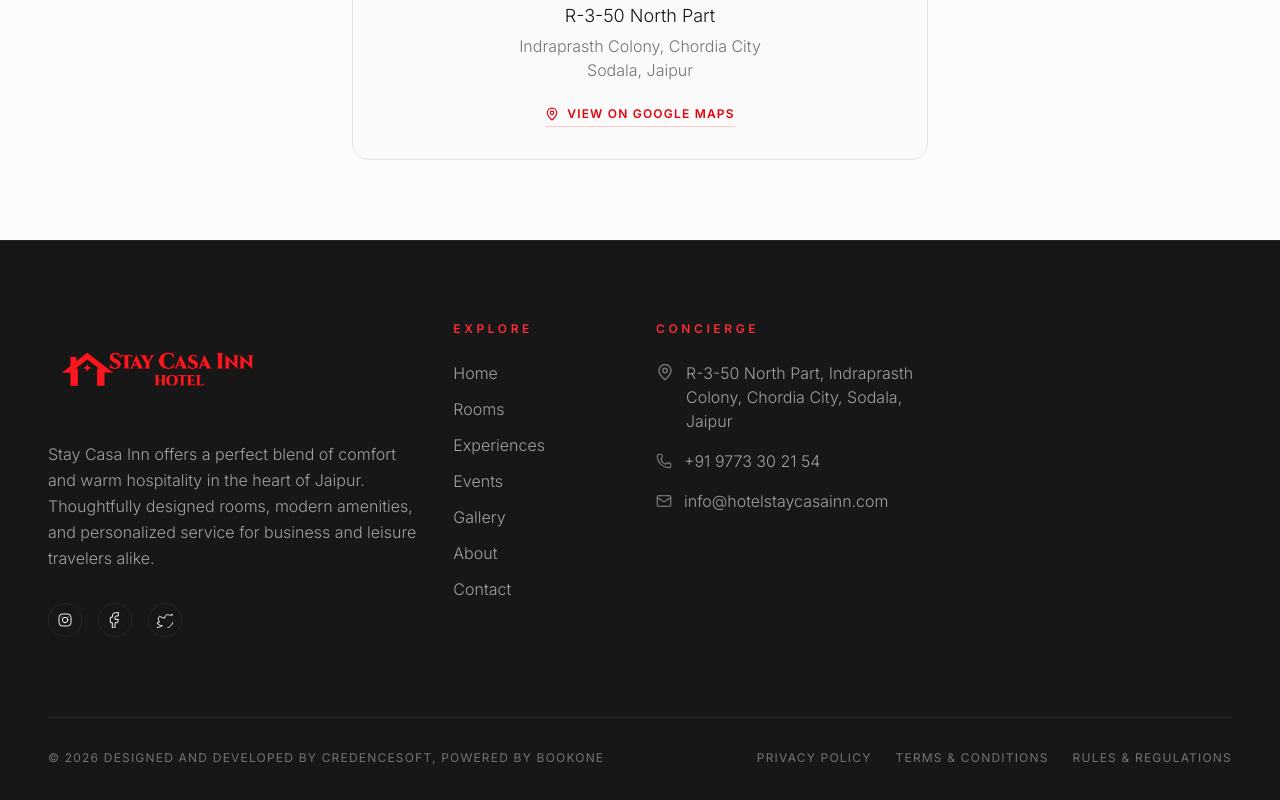
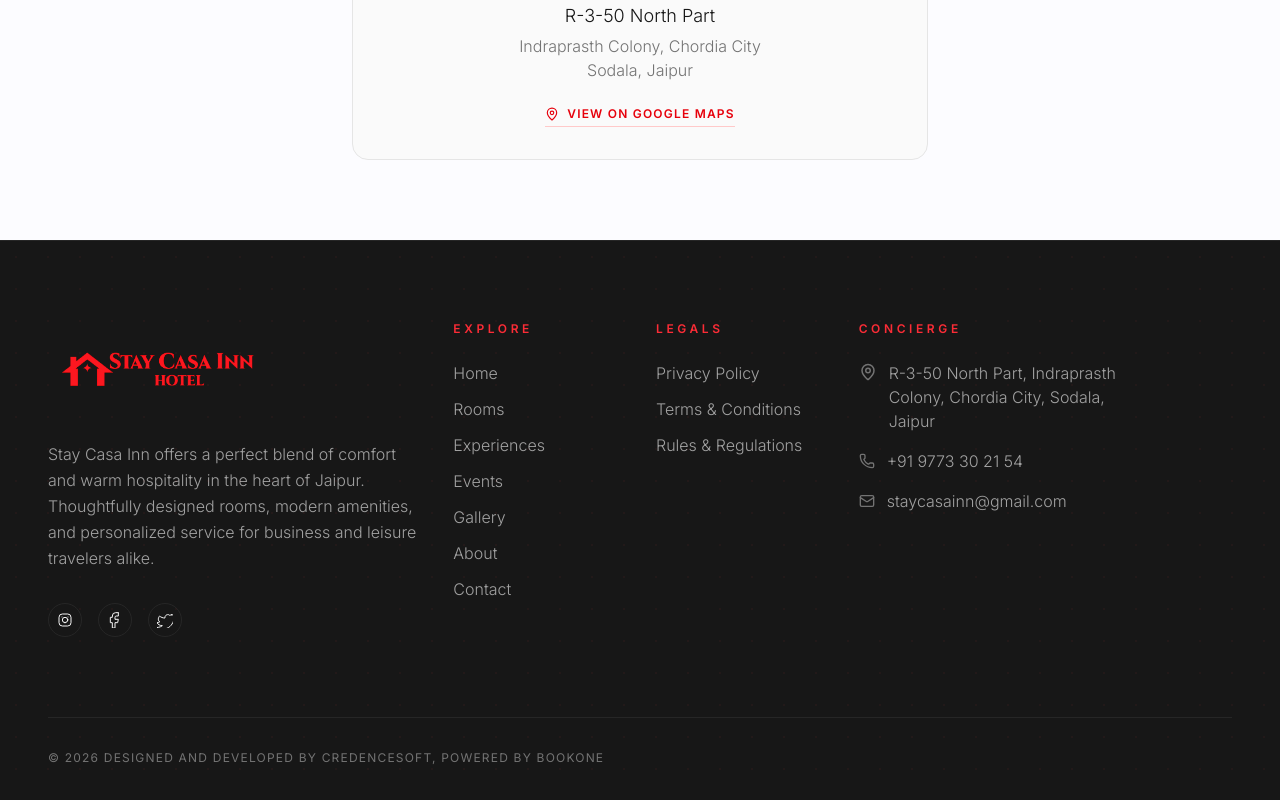
Before and after one commit to swadhinjit-credencesoft/stay-casa-, a Next.js app: page /contact in a window 1280 px wide. Shown: the part 1034-1834 px from the top of the page. Built offline with nearby package versions, Linux system fonts and the light colour scheme.

Commit message:
mail id fixed

```diff
--- a/app/contact/page.tsx
+++ b/app/contact/page.tsx
@@ -14,8 +14,8 @@ const contactInfo = [
   {
     icon: Mail,
     label: "Email",
-    value: "info@hotelstaycasainn.com",
-    href: "mailto:info@hotelstaycasainn.com",
+    value: "staycasainn@gmail.com",
+    href: "mailto:staycasainn@gmail.com",
   },
   {
     icon: MapPin,
--- a/app/privacy/page.tsx
+++ b/app/privacy/page.tsx
@@ -40,7 +40,7 @@ const sections = [
   {
     title: "Contact Us",
     content:
-      "If you have any questions about this privacy policy, please contact us at info@hotelstaycasainn.com or visit our property in Indraprasth Colony, Chordia City, Jaipur.",
+      "If you have any questions about this privacy policy, please contact us at staycasainn@gmail.com or visit our property in Indraprasth Colony, Chordia City, Jaipur.",
   },
 ];
 
--- a/components/layout/Footer.tsx
+++ b/components/layout/Footer.tsx
@@ -54,6 +54,18 @@ export default function Footer() {
             </ul>
           </div>
 
+          {/* Legals */}
+          <div className="lg:col-span-2 space-y-6">
+            <h4 className="text-xs font-semibold tracking-[0.3em] text-red-500 uppercase">
+              Legals
+            </h4>
+            <ul className="space-y-3 font-light text-neutral-400">
+              <li><Link href="/privacy" className="hover:text-white transition-colors">Privacy Policy</Link></li>
+              <li><Link href="/terms" className="hover:text-white transition-colors">Terms &amp; Conditions</Link></li>
+              <li><Link href="/rules" className="hover:text-white transition-colors">Rules &amp; Regulations</Link></li>
+            </ul>
+          </div>
+
           {/* Core Info */}
           <div className="lg:col-span-3 space-y-6">
             <h4 className="text-xs font-semibold tracking-[0.3em] text-red-500 uppercase">
@@ -70,7 +82,7 @@ export default function Footer() {
               </li>
               <li className="flex items-center space-x-3">
                 <Mail className="w-4 h-4 text-neutral-500 shrink-0" />
-                <span>info@hotelstaycasainn.com</span>
+                <span>staycasainn@gmail.com</span>
               </li>
             </ul>
           </div>
@@ -81,12 +93,6 @@ export default function Footer() {
         {/* Bottom Bar */}
         <div className="border-t border-neutral-800 pt-8 mt-4 flex flex-col md:flex-row items-center justify-between text-xs text-neutral-500 tracking-widest uppercase">
           <span>© {new Date().getFullYear()} Designed and Developed By <a href="https://www.credencesoft.in/" target="_blank" rel="noopener noreferrer" className="hover:text-white transition-colors">CredenceSoft</a>, Powered By <a href="https://bookonepms.com/" target="_blank" rel="noopener noreferrer" className="hover:text-white transition-colors">BookOne</a></span>
-          <div className="flex space-x-6 mt-4 md:mt-0">
-            {/* <Link href="/sitemap.xml" className="hover:text-white transition-colors">Sitemap</Link> */}
-            <Link href="/privacy" className="hover:text-white transition-colors">Privacy Policy</Link>
-            <Link href="/terms" className="hover:text-white transition-colors">Terms & Conditions</Link>
-            <Link href="/rules" className="hover:text-white transition-colors">Rules & Regulations</Link>
-          </div>
         </div>
       </div>
     </footer>
--- a/components/layout/Header.tsx
+++ b/components/layout/Header.tsx
@@ -142,7 +142,7 @@ export default function Header() {
                   </div>
                   <div className="flex items-center space-x-3 text-neutral-400">
                     <Calendar className="w-4 h-4 text-red-500" />
-                    <span className="text-sm tracking-wider">concierge@hotelstaycasainn.com</span>
+                    <span className="text-sm tracking-wider">hotelstaycasainn.com</span>
                   </div>
                   <div className="pt-4 flex gap-4">
                     <a
```
